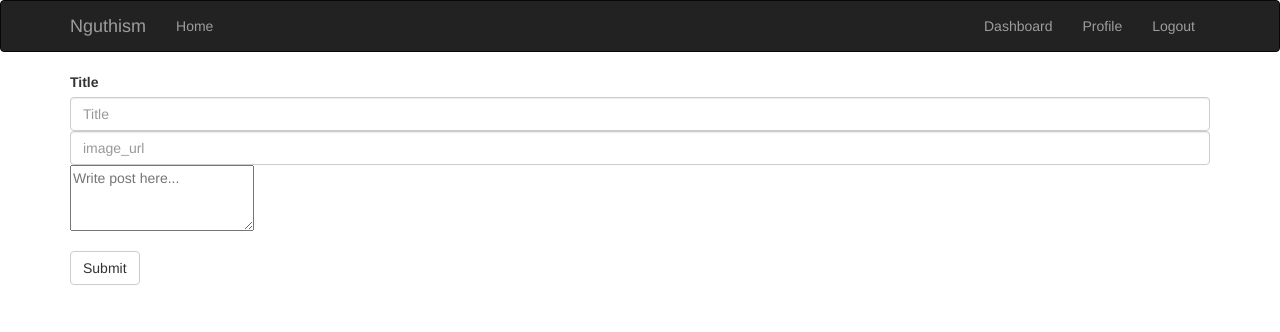
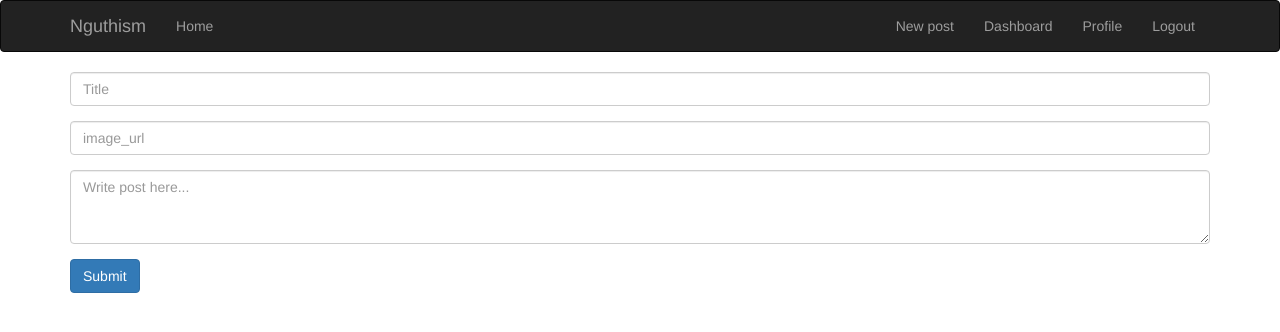
Before and after one commit to kingsam91/nguthiblog, a Flask app: page /add_post in a window 1280 px wide. Shown: the top 332 px of the page. Run offline with Flask 2, Linux system fonts and the light colour scheme; the visitor is signed in with stand-in values (Sample User, id 1); data comes from the database, SQL or seed files in the repository; some libraries are stand-ins or nearby versions; some web fonts are replaced.

Commit message:
added new post page and test functionality

```diff
--- a/app/home/views.py
+++ b/app/home/views.py
@@ -1,5 +1,6 @@
 from flask import render_template,request
 from flask_login import login_required
+from ..models import Post
 
 from . import home
 
@@ -39,3 +40,22 @@ def profile(id):
     """
 
     return render_template('home/profile.html', title="Profile")
+
+@home.route('/new-post',  methods=['GET', 'POST'])
+def new_post():
+    """
+    Render the dashboard template on the /dashboard route
+    """
+    if request.method == 'POST':
+        title = request.form.get('title')
+        image_url = request.form.get('image_url')
+        content  = request.form.get('content')
+        user_id = request.form.get('user_id')
+
+        post = Post(title=title, image_url=image_url, content=content, user_id=user_id)
+        post.save_post()
+
+        return render_template('home/add_post.html', title="New Post", message="Post added.")
+
+
+    return render_template('home/add_post.html', title="New Post")
--- a/app/models.py
+++ b/app/models.py
@@ -47,12 +47,12 @@ class Post(db.Model):
     title = db.Column(db.String(255))
     image_url = db.Column(db.String(255))
     title = db.Column(db.String(255))
-    content = db.Column(db.Text())
+    content = db.Column(db.String(255))
     user_id = db.Column(db.Integer, db.ForeignKey("users.id"))
     created_at = db.Column(db.DateTime, default=datetime.datetime.utcnow)
     comments = db.relationship('Comment', backref='post', lazy='dynamic')
 
-    def save_posts(self):
+    def save_post(self):
         db.session.add(self)
         db.session.commit()
 
--- a/app/templates/home/add_post.html
+++ b/app/templates/home/add_post.html
@@ -6,20 +6,24 @@
 <div class="container">
 
     {% if message%}
-    <h3>{{message}}</h3>
+    <div class="alert alert-success">
+        <strong>Success!</strong> {{message}}
+    </div>
+
     {%endif%}
 
     <form method="POST">
         <div class="form-group">
-
-            <label>Title</label>
             <input type="text" name="title" class="form-control" placeholder="Title">
-            <tr></tr>
+        </div>
+        <div class="form-group">
             <input type="text" name="image_url" class="form-control" placeholder="image_url"><td>
-            <textarea rows="3" placeholder="Write post here..."></textarea><td>
+        </div>
+        <div class="form-group">
+            <textarea class="form-control" name="content" rows="3" placeholder="Write post here..."></textarea><td>
         </div>
         <input type="hidden" name="user_id" value="{{current_user.id}}" />
-        <input type="submit" value="Submit" class="btn btn-default">
+        <input type="submit" value="Submit" class="btn btn-primary">
     </form>
 
 </div>
--- a/app/templates/home/profile.html
+++ b/app/templates/home/profile.html
@@ -4,7 +4,7 @@
 <div class="container">
 <div class="row">
 <!-- displaying  Username-->
-  <div class="col-md-4">
+  <div class="col-lg-12">
     <h3> Hello {{current_user.username}} </h3>
   </div>
 </div>
--- a/app/templates/navbar.html
+++ b/app/templates/navbar.html
@@ -15,6 +15,7 @@
           </ul>
           <ul class="nav navbar-nav navbar-right">
             {% if current_user.is_authenticated %}
+            <li><a href="{{url_for('home.new_post')}}">New post</a>
             <li><a href="{{url_for('home.dashboard')}}">Dashboard</a>
             <li><a href="{{url_for('home.profile',id=current_user.id)}}">Profile</a></li>
             <li><a href="{{url_for('auth.logout')}}">Logout</a></li>
```
